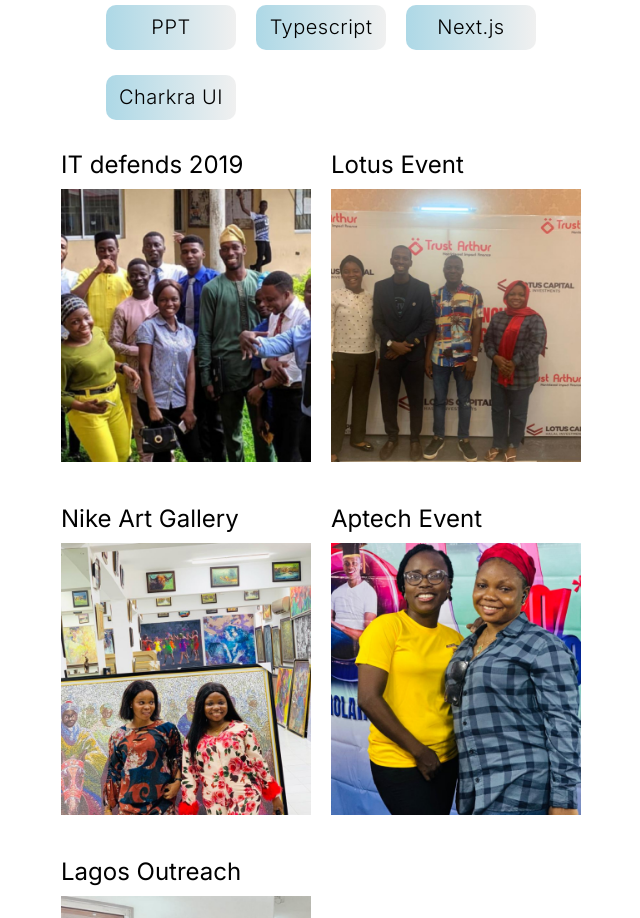
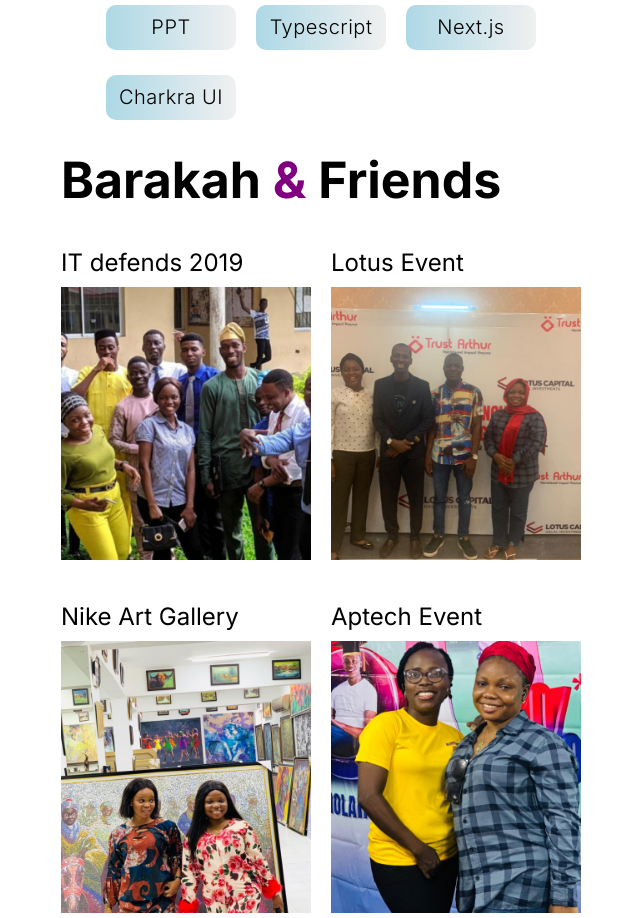
Before and after one commit to Adenike247/Bincom-test, a plain HTML site: page index.html in a window 1280 px wide. Shown: the part 2100-3018 px from the top of the page, without its empty margins (319-959 px from the left). Drawn offline with Linux system fonts and the light colour scheme.

Commit message:
add more pictures

```diff
--- a/index.html
+++ b/index.html
@@ -77,6 +77,7 @@
       </div>
     </div>
     <div class="pageRoot">
+
       <div>
         <h3 class="header-title">Tools</h3>
         <div class="tools-container">
@@ -116,8 +117,11 @@
 
         </div>
       </div>
+     <div class="add-pictures">
+      <h1 class="section-title">Barakah <span>&</span> Friends</h1>
 
-    <div  class="group-friend-picture">
+      <div class="group-friend-picture">
+
         <div class="friend-picture">
           <h3 class="title-picture">IT defends 2019</h3>
           <div class="picture-container"><img src="./img/2019-picture.jpg" alt="IT-defends" />
@@ -143,7 +147,8 @@
           <div class="picture-container"><img src="./img/unilag-event.jpg" alt="IT-defends" />
           </div>
         </div>
-    </div>
+      </div>
+     </div>
     </div>
 
   </section>
--- a/intro.css
+++ b/intro.css
@@ -345,12 +345,15 @@ img {
   font-size: 20px;
   border-radius: 10px;
 }
+.add-pictures{
+  margin-top: 3em;
+}
 .title-picture {
   font-size: 24px;
   font-weight: 500;
 }
 .group-friend-picture {
-  margin-top: 1em;
+  margin-top: 10px;
 }
 .friend-picture {
   margin-top: 2em;
```
